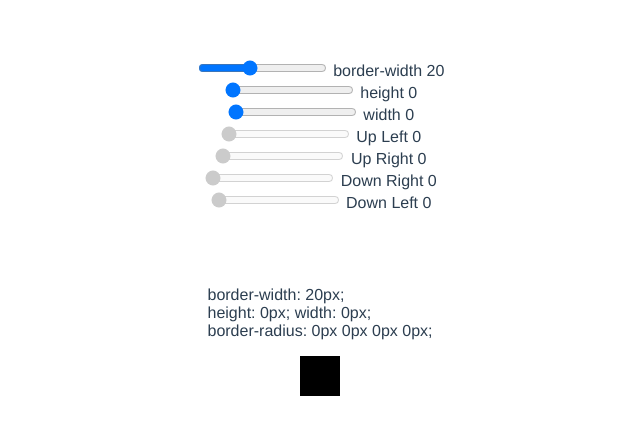
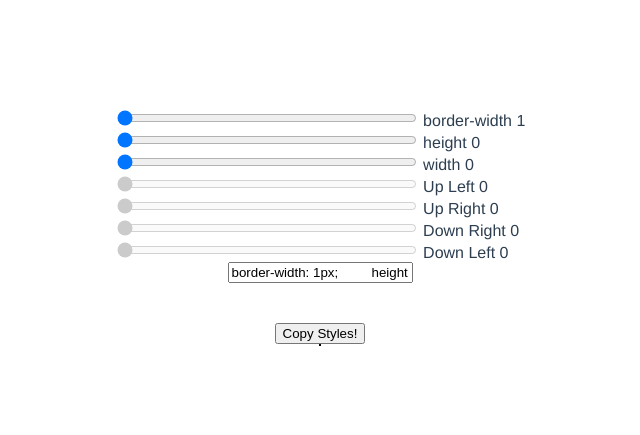
Before and after one commit to Shohei-Japan/vite-sample, a Vue app: page /app_ideas/border_radius_previewer in a window 1280 px wide. Shown: the part 173-608 px from the top of the page, without its empty margins (320-960 px from the left). Built offline with nearby package versions, Linux system fonts and the light colour scheme.

Commit message:
feat: add copy function

```diff
--- a/src/views/app_ideas/border_radius_previewer.vue
+++ b/src/views/app_ideas/border_radius_previewer.vue
@@ -1,9 +1,11 @@
 <template>
   <div class="border_radius_previewer">
+    <div class="input_range__wrapper">
       <div class="border_width">
         <input
           type="range"
           v-model="boxBorderWidth.value"
+          class="input_range"
           min="1"
           max="50"
           step="1"
@@ -14,6 +16,7 @@
         <div v-for="(item, key) in boxSizeValues">
           <input
             v-model="boxSizeValues[key]"
+            class="input_range"
             type="range"
             min="0"
             max="200"
@@ -22,11 +25,12 @@
           {{ key }} {{ item }}
         </div>
       </div>
-    <div class="input_range">
+      <div class="radius_range">
         <div v-for="item in radiusValues">
           <input
             v-model="item.value"
             type="range"
+            class="input_range"
             min="0"
             :max="radiusLimit"
             :disabled="hasAnyZeroSize"
@@ -35,9 +39,9 @@
           {{ item.name }} {{ item.value }}
         </div>
       </div>
-    <div>
-      <p class="result_text">{{ boxStyles }}</p>
     </div>
+    <input class="result_text" id="result_text" :value="boxStyles" >
+    <button @click="copyStyles()">Copy Styles!</button>
     <div
       class="box"
       :style="boxStyles"
@@ -74,7 +78,7 @@ export default {
       }
     })
     const boxBorderWidth = reactive({
-      value: 20
+      value: 1
     })
     const boxSizeStyle = computed(() => {
       return Object.keys(boxSizeValues).reduce((arr, cur) => {
@@ -105,18 +109,23 @@ export default {
       return `border-width: ${boxBorderWidth.value}px;`
     })
     const boxStyles = computed(() => {
-      return `
-        ${boxBorderStyle.value}
-        ${boxSizeStyle.value}
+      return `${boxBorderStyle.value}\n
+        ${boxSizeStyle.value}\n
         ${radiusStyle.value}`
     })
+    function copyStyles() {
+      const copyText = document.getElementById('result_text') as HTMLInputElement
+      copyText.select();
+      document.execCommand("copy");
+    }
     return {
       boxSizeValues,
       radiusValues,
       boxBorderWidth,
       hasAnyZeroSize,
       radiusLimit,
-      boxStyles
+      boxStyles,
+      copyStyles
     }
   }
 }
@@ -130,8 +139,12 @@ export default {
   justify-content: center;
   align-items: center;
 }
+.input_range__wrapper {
+  text-align: left;
+  margin-bottom: 0px;
+}
 .input_range {
-  margin-bottom: 40px;
+  width: 300px;
 }
 .box {
   display: box;
@@ -140,5 +153,7 @@ export default {
 .result_text {
   white-space: pre-line;
   text-align: left;
+  margin: 0;
+  margin-bottom: 40px;
 }
 </style>
```
Lines whose indentation alone changed are shown as unchanged.
